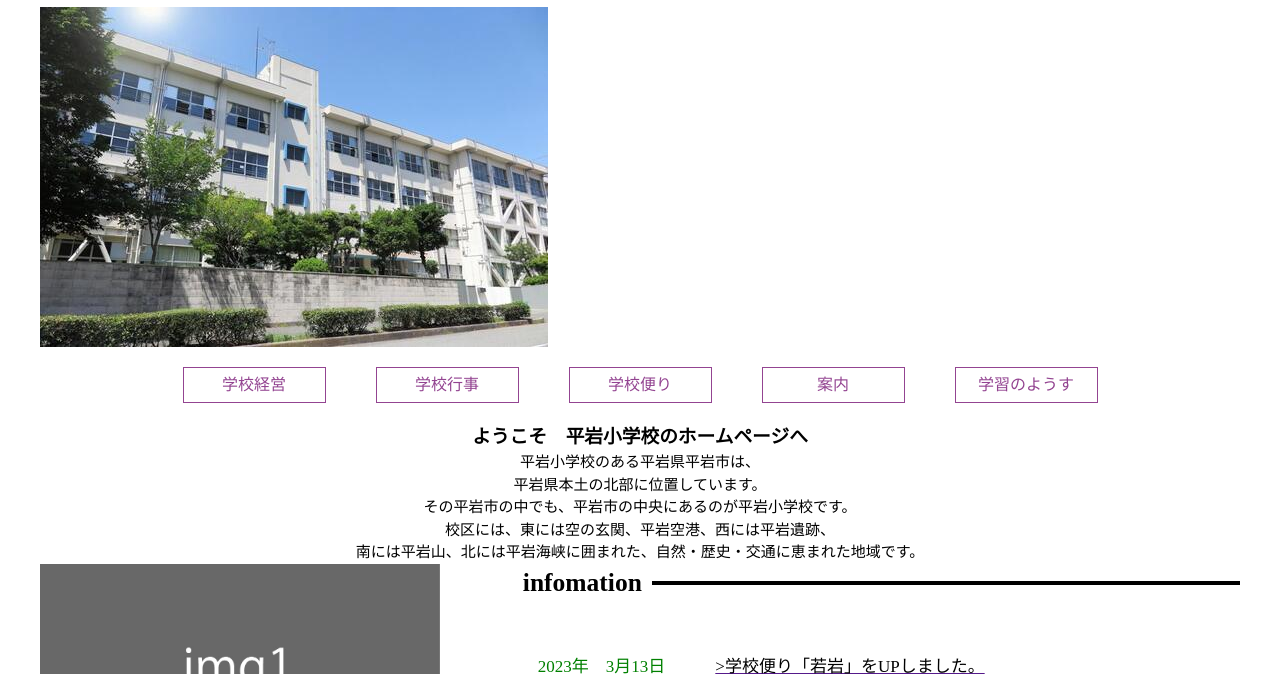
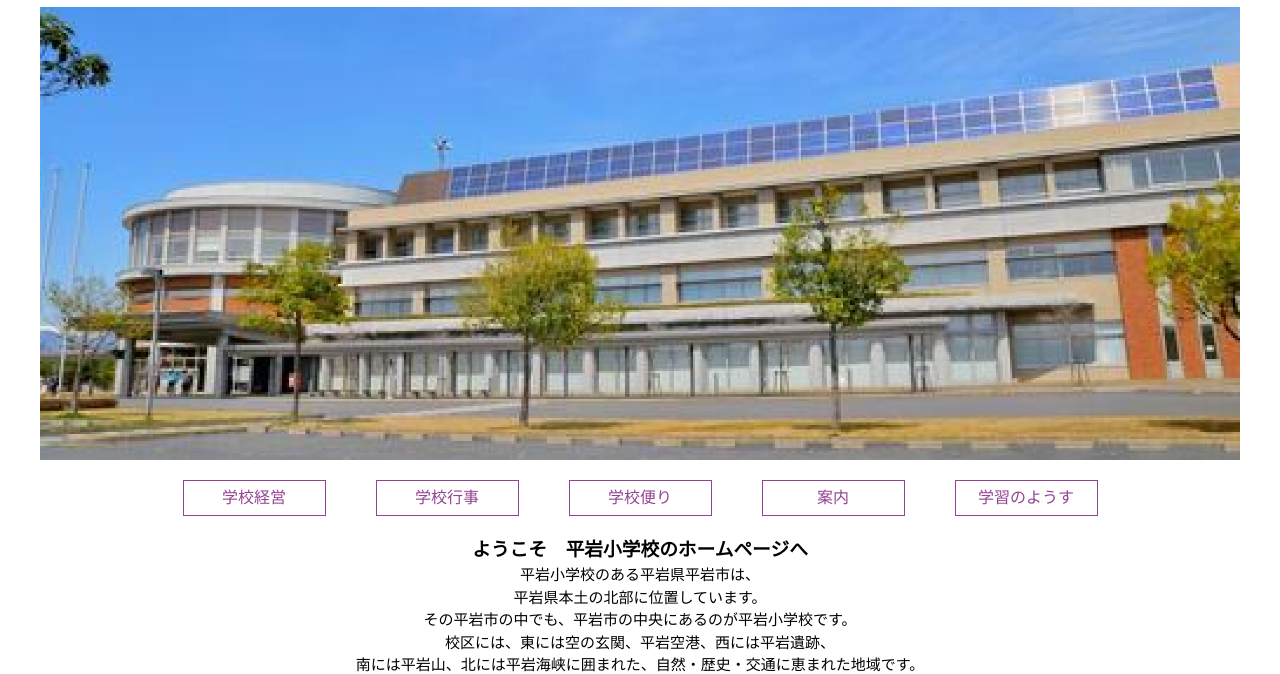
Before and after one commit to hiraiwa0324/intern2023, a plain HTML site: page index.html in a window 1280 px wide. Shown: the part 65-739 px from the top of the page. Drawn offline with Linux system fonts and the light colour scheme.

Commit message:
画像を変更

```diff
--- a/index.html
+++ b/index.html
@@ -23,7 +23,7 @@
   <div class="main">
     <div class="main_shimamoto">
       <div class="schoolimg">
-        <img src="school_out.jpeg" alt="">
+        <img src="school_out 1.png" alt="">
       </div>
       <div class="button">
         <a href="" class="button_item button1">
```
